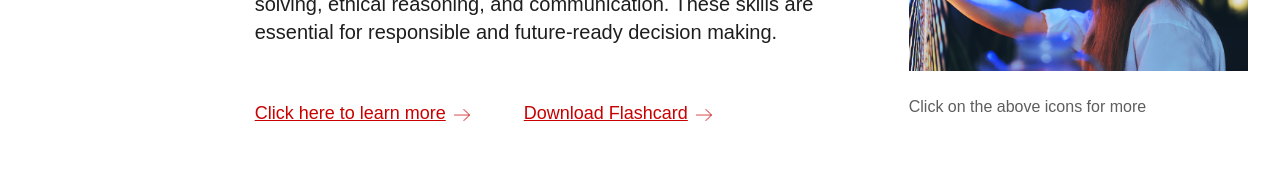
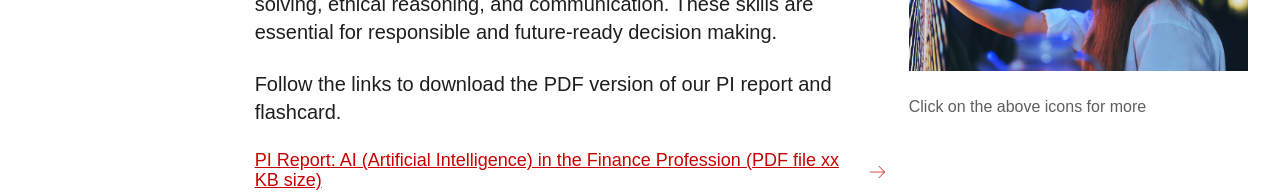
Before and after one commit to hardcraft123/vite-coolify, a React (Vite) app: page /innovative in a window 1280 px wide. Shown: the part 734-927 px from the top of the page. Built offline with nearby package versions, Linux system fonts and the light colour scheme; a web font is replaced by a local one.

Commit message:
Update Innovative.tsx: Enhance content descriptions for PDF downloads and improve layout of links

```diff
--- a/src/pages/Innovative.tsx
+++ b/src/pages/Innovative.tsx
@@ -467,7 +467,9 @@ const Innovative = () => {
                     {content.description}
                   </p>
 
-                  <div className="flex space-x-6 pt-4 tabs-links">
+                  <p className="text-sm">Follow the links to download the PDF version of our PI report and flashcard.</p>
+
+                  <div className="flex flex-col space-y-3 pt-0 tabs-links">
                     <span className="flex">
                       <a
                         id={content.learnMoreId}
@@ -476,7 +478,7 @@ const Innovative = () => {
                         rel="noopener noreferrer"
                         className="text-red-600 hover:text-red-700 font-medium text-sm transition-colors duration-200 flex items-center"
                       >
-                        Click here to learn more
+                        PI Report: AI (Artificial Intelligence) in the Finance Profession (PDF file xx KB size)
                       </a>
                       <span className="inline-flex items-center ml-2" style={{ color: '#C80000' }}>
                         <img src={arrow} className="w-4 h-4 pt-1" />
@@ -491,13 +493,12 @@ const Innovative = () => {
                         rel="noopener noreferrer"
                         className="text-red-600 hover:text-red-700 font-medium text-sm transition-colors duration-200 flex items-center"
                       >
-                        Download Flashcard
+                        Flashcard: What are the skills needed for AI literacy? (PDF file, xx  KB size)
                       </a>
                       <span className="inline-flex items-center ml-2" style={{ color: '#C80000' }}>
                         <img src={arrow} className="w-4 h-4 pt-1" />
                       </span>
                     </span>
-
                   </div>
                 </div>
 
```
